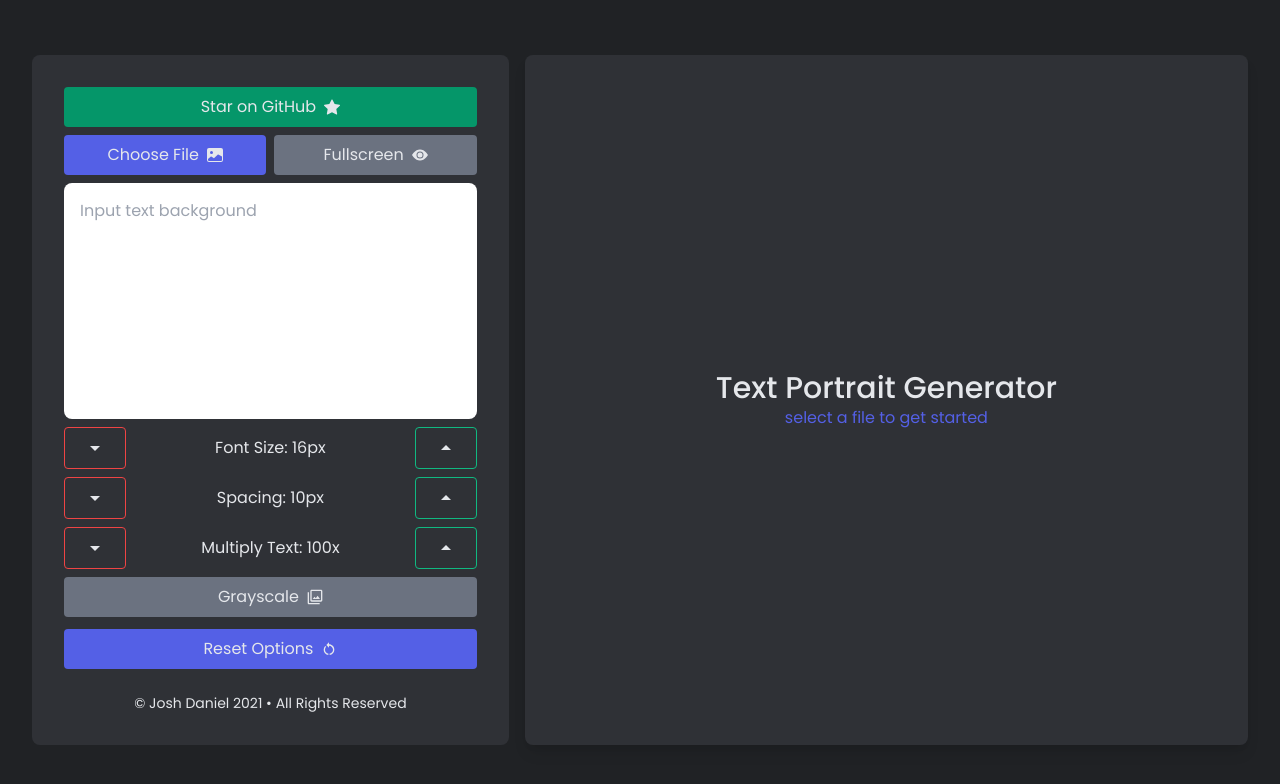
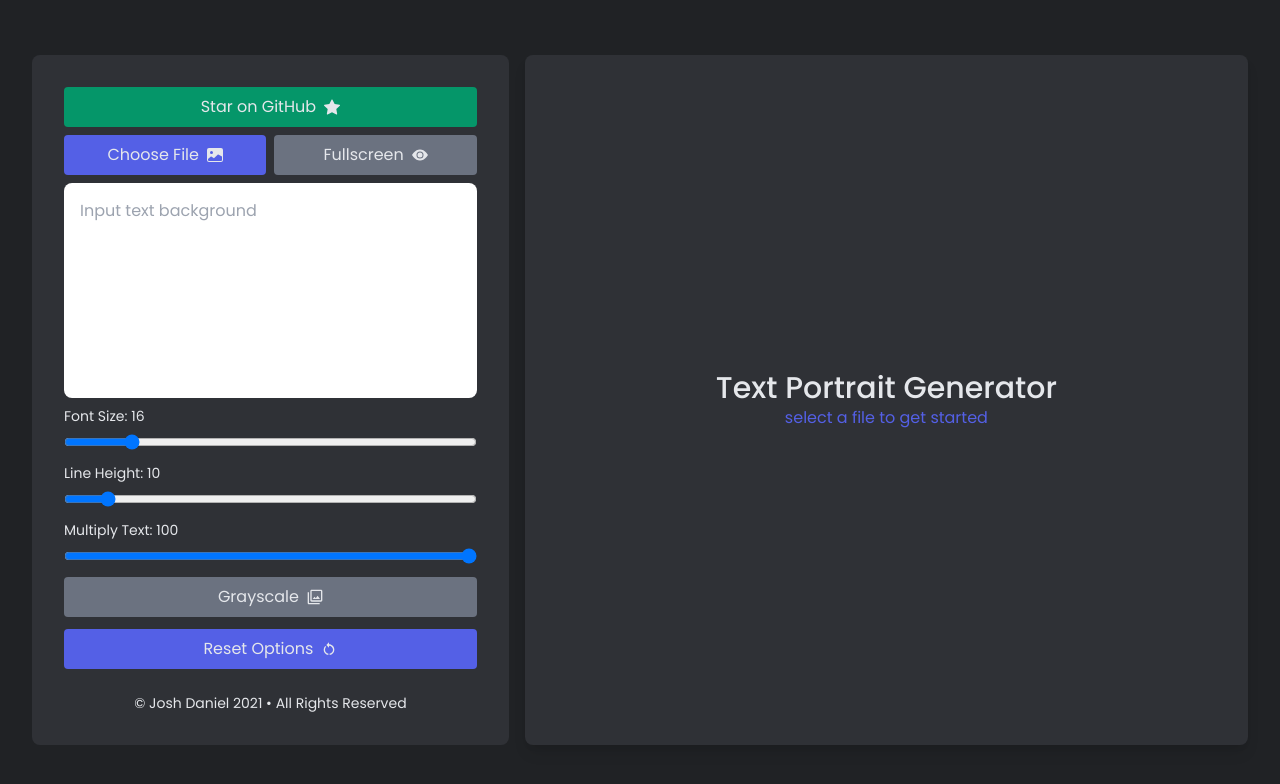
Before and after one commit to joshxfi/text-portrait-generator, a React (Vite) app: page / in a window 1280 px wide. Shown: the top 784 px of the page. Built offline with nearby package versions, Linux system fonts and the light colour scheme.

Commit message:
Style: update options to range

```diff
--- a/src/App.tsx
+++ b/src/App.tsx
@@ -87,17 +87,16 @@ const App: React.FC = () => {
             className='text-black resize-none w-full outline none p-4 h-[250px] outline-none rounded-lg'
           />
 
-          <Option
-            setOption={setFontSize}
-            displayValue={`Font Size: ${fontSize}px`}
-          />
+          <Option setOption={setFontSize} value={fontSize} label='Font Size' />
           <Option
             setOption={setLineHeight}
-            displayValue={`Spacing: ${lineHeight}px`}
+            value={lineHeight}
+            label='Line Height'
           />
           <Option
             setOption={setMultiplyText}
-            displayValue={`Multiply Text: ${multiplyText}x`}
+            value={multiplyText}
+            label='Multiply Text'
           />
 
           <div className='space-x-3 flex w-full lg:flex-col lg:space-x-0 lg:space-y-3'>
--- a/src/components/Option.tsx
+++ b/src/components/Option.tsx
@@ -1,31 +1,26 @@
 import React from 'react';
-import { MdArrowDropDown, MdArrowDropUp } from 'react-icons/md';
 
 interface OptionProps {
   setOption: React.Dispatch<React.SetStateAction<number>>;
-  displayValue: string;
+  value: number;
+  label: string;
 }
 
-const Option: React.FC<OptionProps> = ({ setOption, displayValue }) => {
+const Option: React.FC<OptionProps> = ({ setOption, value, label }) => {
   return (
-    <div className='grid grid-cols-8 md:grid-cols-12 lg:grid-cols-6 w-full gap-2'>
-      <button
-        onClick={() => setOption(op => op - 1)}
-        className='btn border border-red-500'
-      >
-        <MdArrowDropDown className='text-2xl' />
-      </button>
-
-      <p className='col-span-6 md:col-span-10 lg:col-span-4 btn'>
-        {displayValue}
+    <div className='w-full text-sm space-y-2'>
+      <p>
+        {label}: {value}
       </p>
 
-      <button
-        onClick={() => setOption(op => op + 1)}
-        className='btn border border-green-500'
-      >
-        <MdArrowDropUp className='text-2xl' />
-      </button>
+      <input
+        className='w-full'
+        onChange={e => setOption(Number(e.target.value))}
+        type='range'
+        value={value}
+        min={1}
+        max={100}
+      />
     </div>
   );
 };
```
